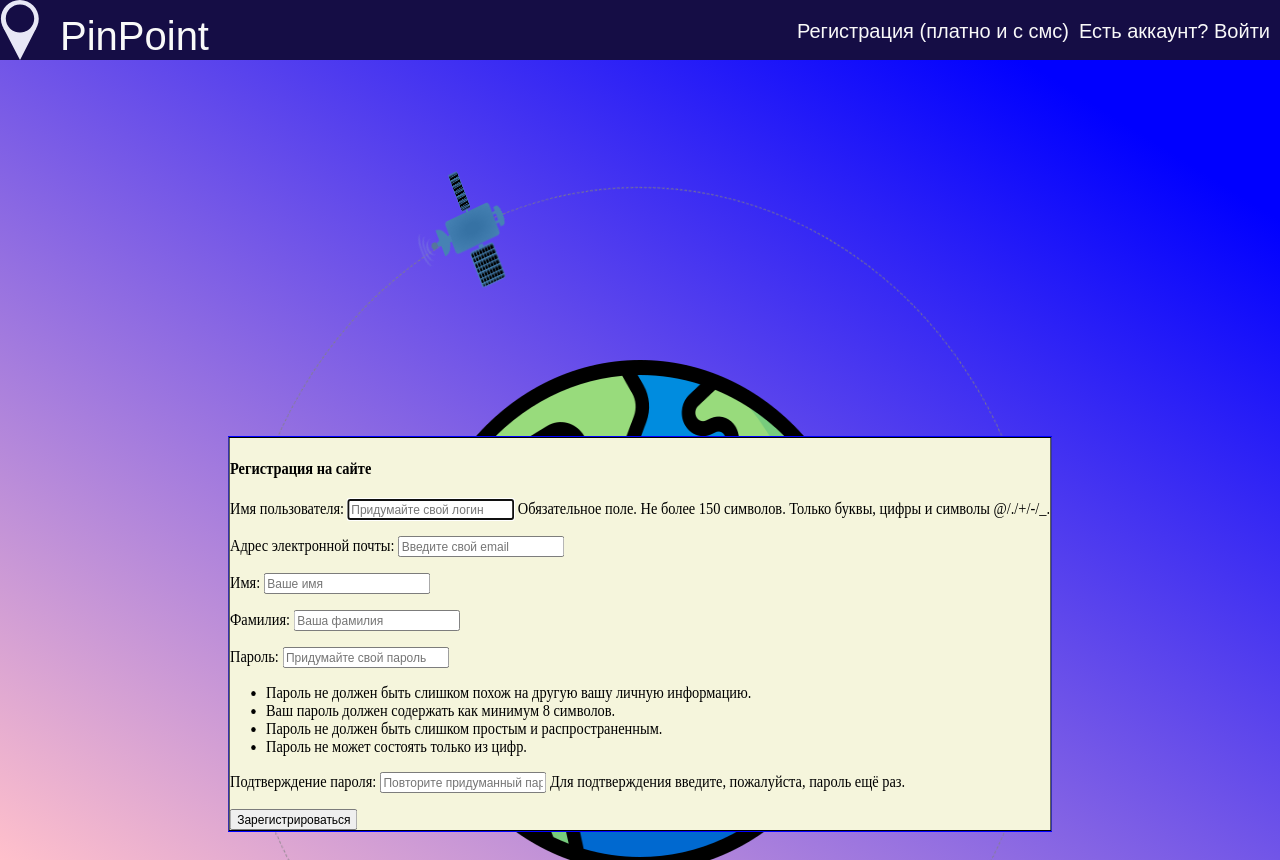
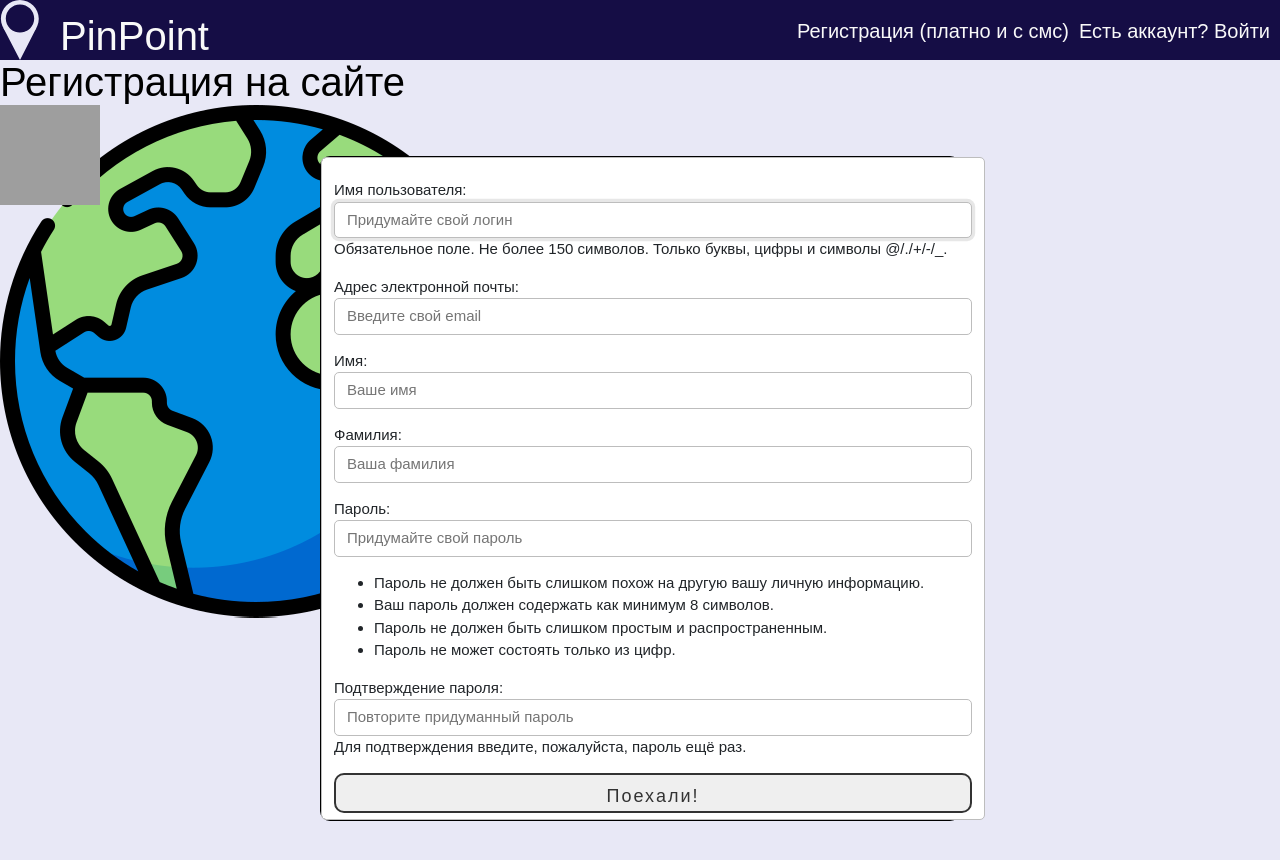
Before and after one commit to liubavabarsegian/places-to-visit-map, a Django app: page /users/register/ in a window 1280 px wide. After the commit the page ends 821 px from the top, so only its background shows below. Run offline with Django 5.2, Linux system fonts and the light colour scheme; grey boxes are pictures that could not be loaded.

Commit message:
черновик регистрации

```diff
--- a/system/forms.py
+++ b/system/forms.py
@@ -1,8 +1,9 @@
-from django.contrib.auth.forms import UserCreationForm
+from django.contrib.auth.forms import UserCreationForm, AuthenticationForm, SetPasswordForm, PasswordResetForm
 from django.contrib.auth.models import User
 from django.core import exceptions
 from django import forms
 from .models import Profile
+
 
 class UserUpdateForm(forms.ModelForm):
     """
@@ -20,7 +21,7 @@
         super().__init__(*args, **kwargs)
         for field in self.fields:
             self.fields[field].widget.attrs.update({
-                'class': 'form-control',
+                'class': 'form',
                 'autocomplete': 'off'
             })
 
@@ -50,7 +51,7 @@
         super().__init__(*args, **kwargs)
         for field in self.fields:
             self.fields[field].widget.attrs.update({
-                'class': 'form-control',
+                'class': 'form',
                 'autocomplete': 'off'
             })
 
@@ -79,15 +80,14 @@
         """
         super().__init__(*args, **kwargs)
         for field in self.fields:
-            self.fields['username'].widget.attrs.update({"placeholder": 'Придумайте свой логин'})
-            self.fields['email'].widget.attrs.update({"placeholder": 'Введите свой email'})
-            self.fields['first_name'].widget.attrs.update({"placeholder": 'Ваше имя'})
-            self.fields["last_name"].widget.attrs.update({"placeholder": 'Ваша фамилия'})
-            self.fields['password1'].widget.attrs.update({"placeholder": 'Придумайте свой пароль'})
-            self.fields['password2'].widget.attrs.update({"placeholder": 'Повторите придуманный пароль'})
-            self.fields[field].widget.attrs.update({"class": "form-control", "autocomplete": "off"})
+            self.fields['username'].widget.attrs.update({'class': 'form', "placeholder": 'Придумайте свой логин'})
+            self.fields['email'].widget.attrs.update({'class': 'form', "placeholder": 'Введите свой email'})
+            self.fields['first_name'].widget.attrs.update({'class': 'form', "placeholder": 'Ваше имя'})
+            self.fields["last_name"].widget.attrs.update({'class': 'form', "placeholder": 'Ваша фамилия'})
+            self.fields['password1'].widget.attrs.update({'class': 'form', "placeholder": 'Придумайте свой пароль'})
+            self.fields['password2'].widget.attrs.update({'class': 'form', "placeholder": 'Повторите придуманный пароль'})
+            self.fields[field].widget.attrs.update({'class': 'form', "autocomplete": "off"})
 
-from django.contrib.auth.forms import AuthenticationForm
 
 class UserLoginForm(AuthenticationForm):
     """
@@ -100,15 +100,14 @@
         """
         super().__init__(*args, **kwargs)
         for field in self.fields:
-            self.fields['username'].widget.attrs['placeholder'] = 'Логин пользователя'
-            self.fields['password'].widget.attrs['placeholder'] = 'Пароль пользователя'
-            self.fields['username'].label = 'Логин'
+            self.fields['username'].widget.attrs.update({'class': 'form'})
+            self.fields['password'].widget.attrs.update({'class': 'form'})
+            self.fields['username'].widget.attrs.update({'class': 'form'})
             self.fields[field].widget.attrs.update({
-                'class': 'form-control',
+                'class': 'form',
                 'autocomplete': 'off'
             })
 
-from django.contrib.auth.forms import SetPasswordForm
 
 class UserPasswordChangeForm(SetPasswordForm):
     """
@@ -125,8 +124,6 @@
                 'autocomplete': 'off'
             })
 
-from django.contrib.auth.forms import PasswordResetForm, SetPasswordForm
-
 
 class UserForgotPasswordForm(PasswordResetForm):
     """
@@ -140,7 +137,7 @@
         super().__init__(*args, **kwargs)
         for field in self.fields:
             self.fields[field].widget.attrs.update({
-                'class': 'form-control',
+                'class': 'form',
                 'autocomplete': 'off'
             })
 
@@ -157,6 +154,6 @@
         super().__init__(*args, **kwargs)
         for field in self.fields:
             self.fields[field].widget.attrs.update({
-                'class': 'form-control',
+                'class': 'form',
                 'autocomplete': 'off'
             })
--- /dev/null
+++ b/system/static/css/user_register.css
@@ -0,0 +1,145 @@
+body {
+  background-color: #E8E8F6;
+  box-sizing: border-box;
+  margin: 0;
+  height: 100%;
+  width: auto;
+}
+
+.title {
+  font-size: 40px;
+  font-family: Arial, Helvetica, sans-serif;
+  align-items: center;
+}
+.container{
+  position: relative;
+  background-color: #b0c4de;
+  height: 50%;
+  width: 50%;
+  border: 1px solid black;
+  border-radius: 10px;
+  margin-top: 4%;
+  margin-left: 25%;
+}
+
+.form {
+  font-family: Arial, Helvetica, sans-serif;
+  font-size: 15px;
+  border-radius: 5px;
+  display: block;
+  width: 100%;
+  padding: 0.375rem 0.75rem;
+  font-weight: 400;
+  line-height: 1.5;
+  color: #212529;
+  background-color: #fff;
+  background-clip: padding-box;
+  border: 1px solid #bdbdbd;
+  transition: border-color 0.15s ease-in-out, box-shadow 0.15s ease-in-out;
+}
+
+.form:focus {
+  color: #212529;
+  background-color: #fff;
+  border-color: #bdbdbd;
+  outline: 0;
+  box-shadow: 0 0 0 0.2rem rgba(158, 158, 158, 0.25);
+}
+
+  .planet {
+    position: absolute;
+    background-image: url("../img/earth.png");
+    width: 513px;
+    height: 513px;
+    /*display: flex;*/
+    /*align-items: center;*/
+    /*justify-content: center;*/
+    /*position: relative;*/
+    /*flex-direction: column;*/
+  }
+
+.reg_button{
+  display: block;
+  width: 100%;
+  height: 40px;
+  line-height: 40px;
+  font-size: 18px;
+  font-family: sans-serif;
+  text-decoration: none;
+  color: #333;
+  border: 2px solid #333;
+  letter-spacing: 2px;
+  text-align: center;
+  position: relative;
+  transition: all .35s;
+  border-radius: 10px;
+  cursor: pointer;
+}
+
+.reg_button span{
+  position: relative;
+  z-index: 2;
+}
+
+.reg_button:after{
+  position: absolute;
+  content: "";
+  top: 0;
+  left: 0;
+  width: 0;
+  height: 100%;
+  background: #0044cc;
+  transition: all .35s;
+  border-radius: 10px;
+}
+
+.reg_button:hover{
+  color: #fff;
+}
+
+.reg_button:hover:after{
+  width: 100%;
+}
+
+.rocket
+{
+  width: 100px;
+  height: 100px;
+  background-image: url("../img/rocket.png");
+  position: absolute;
+  /*right: 100px;*/
+  /*bottom: 200px;*/
+  /*offset-path: path('M1005.5 585C999 305 781.5 94 723 79C705.443 74.4982 592 1 430.5 96.5C363.5 136.119 329 381.5 231 375C154.251 369.91 -13.5 2.5 2.00001 1');*/
+  /*offset-rotate: auto 90deg;*/
+}
+
+.animateShake
+{
+  animation: rocket_shake 0.2s ease infinite;
+}
+
+.animate
+{
+  animation-delay:3s;
+  animation: rocket_takeoff 3s ease-in;
+}
+
+@keyframes rocket_takeoff
+{
+  100%
+  {
+    offset-distance: 100%;
+  }
+}
+
+@keyframes rocket_shake
+{
+  0%, 100%
+  {
+    transform: translateX(-2px);
+  }
+  50%
+  {
+    transform: translateX(2px);
+  }
+}
--- a/system/templates/system/user_register.html
+++ b/system/templates/system/user_register.html
@@ -1,16 +1,20 @@
-{% extends 'base.html' %}
+{% load static %}
+<!DOCTYPE html>
+  <meta charset="UTF-8">
+  <meta name="viewport" content="width=device-width, initial-scale=1.0">
+    <link rel="stylesheet" href="{% static 'css/user_register.css'%}" type="text/css">
+  <script src async="{% static 'js/user_register_rocket.js' %}"></script>
+{% include 'nav/navbar.html' %}
+{% block content %}
 
-{% block content %}
-    <div class="card mb-3 border-0 nth-shadow">
-        <div class="card-body">
-            <div class="card-title nth-card-title">
-                <h4>Регистрация на сайте</h4>
-            </div>
-            <form method="post" action="{% url 'register' %}" enctype="multipart/form-data">
-                {% csrf_token %}
-                {{ form.as_p }}
-                <button type="submit" class="btn btn-dark mt-2">Зарегистрироваться</button>
-            </form>
-        </div>
+<span class="title">Регистрация на сайте</span>
+    <div class="planet"></div>
+    <div id ="rocket" class="rocket"></div>
+    <div class="container">
+        <form method="post" action="{% url 'register' %}" enctype="multipart/form-data" class="form">
+            {% csrf_token %}
+            {{ form.as_p }}
+            <button type="submit" class="reg_button"><span>Поехали!</span></button>
+        </form>
     </div>
 {% endblock %}
```
